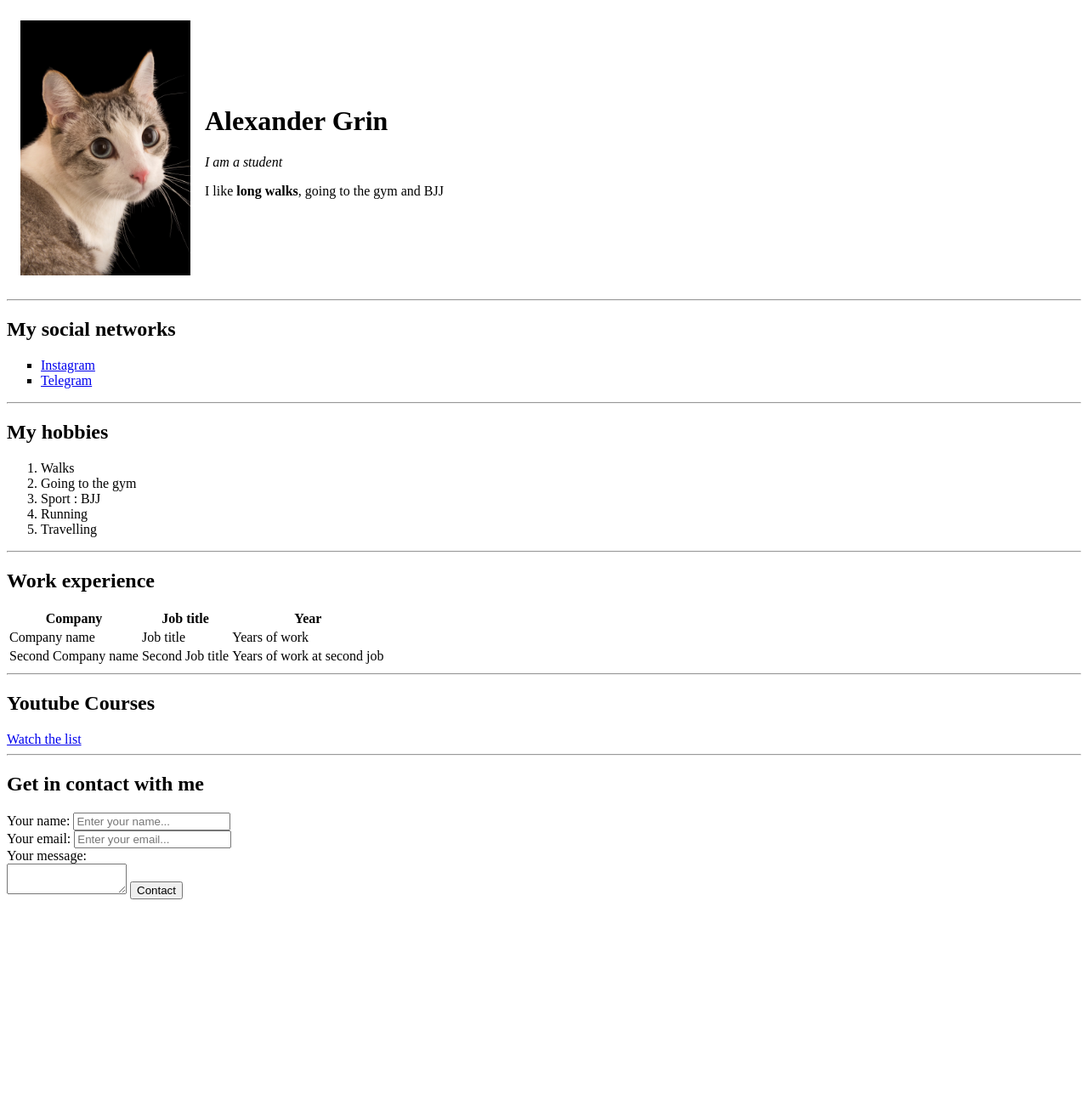
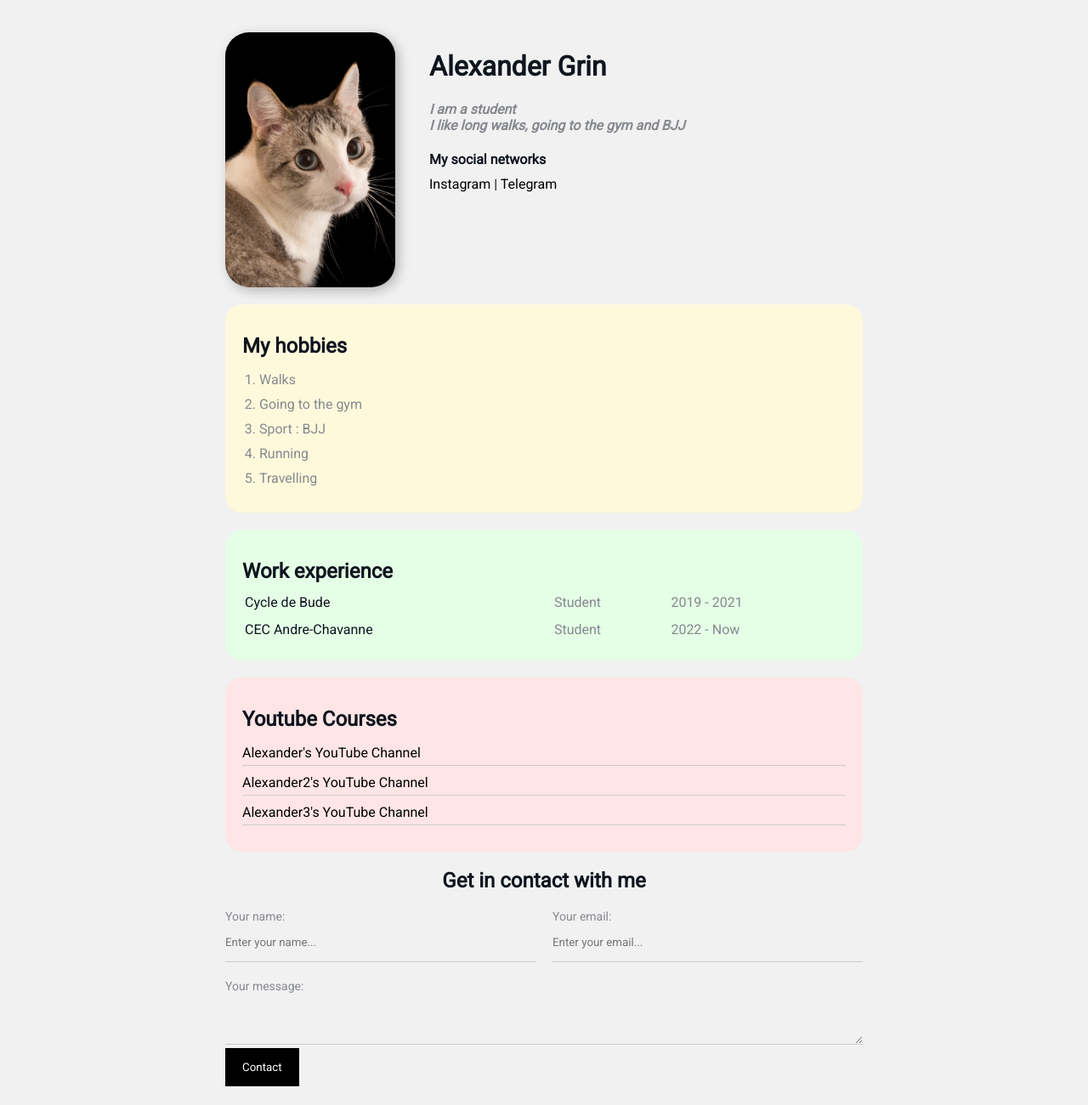
Before and after one commit to asfa50/CV, a plain HTML site: page index.html in a window 1280 px wide. Shown: the top 1300 px of the page at 85% size. Before the commit the page ends 1066 px from the top, so only its background shows below. Drawn offline with Linux system fonts and the light colour scheme.

Commit message:
Updated CV

```diff
--- a/index.html
+++ b/index.html
@@ -3,95 +3,103 @@
 <head>
     <meta charset="UTF-8">
     <title>asfa50's Website</title>
+    <link href="styles.css" rel="stylesheet"/>
 </head>
 <body>
-    <table cellspacing="15">
-<tr>
-    <td>
-        <img src="avatar.avif" width="200" alt="Cat Picture">
-    </td>
-    <td>
+<div class="container">
+<div class="info">
+ <img src="avatar.avif" alt="Cat Picture" class="avatar">
+
+ <div class="info-text">
  <h1>Alexander Grin</h1>
-        <p><em>I am a student</em></p>
+ <p>I am a student</p>
  <p>I like <strong>long walks</strong>, going to the gym and BJJ</p>
-    </td>
-</tr>
+ <h4>My social networks</h4>
+ <a href="https://instagram.com/alexander.grn" target="_blank">Instagram</a>
+|
+ <a href="https://t.me/asfa50" target="_blank">Telegram</a>
+</div>
+</div>
 
-    </table>
-<hr>
 
-<h2>My social networks</h2>
-<ul type="square">
-<li><a href="https://instagram.com/alexander.grn" target="_blank">Instagram</a></li>
-<li><a href="https://t.me/asfa50" target="_blank">Telegram</a></li>
-</ul>
 
-<hr>
-
+<div class="card bg-yellow">
 <h2>My hobbies</h2>
-<ol>
+<ol class="list">
 <li>Walks</li>
 <li>Going to the gym</li>
 <li>Sport : BJJ</li>
 <li>Running</li>
 <li>Travelling</li>
 </ol>
+</div>
 
-<hr>
 
+<div class="card bg-green">
 <h2>Work experience</h2>
-<table>
+<table class="table">
     <tr>
-         <th>Company</th>
-          <th>Job title</th>
-         <th>Year</th>
+        <td>Cycle de Bude</td>
+        <td>Student</td>
+        <td>2019 - 2021</td>
     </tr>
     <tr>
-        <td>Company name</td>
-        <td>Job title</td>
-        <td>Years of work</td>
+        <td>CEC Andre-Chavanne</td>
+        <td>Student</td>
+        <td>2022 - Now</td>
     </tr>
-    <tr>
-        <td>Second Company name</td>
-        <td>Second Job title</td>
-        <td>Years of work at second job</td>
-    </tr>
+   </table>
+</div>
 
-</table>
+<div class="card bg-red">
+<h2>Youtube Courses</h2>
+<ul class="link-list">
+    <li>
+        <a href="https://youtube.com/alexander">Alexander's YouTube Channel</a>
+    </li>
+    <li>
+        <a href="https://youtube.com/alexander2">Alexander2's YouTube Channel</a>
+    </li>
+    <li>
+        <a href="https://youtube.com/alexander3">Alexander3's YouTube Channel</a>
+    </li>
+</ul>
+</div>
 
-<hr>
 
-<h2>Youtube Courses</h2>
-<a href="youtube.html">Watch the list</a>
-
-<hr>
-
+<div class="contact">
 <h2>Get in contact with me</h2>
 
 <form action="/">
+    <div class="row">
+        <div class="form-group">
             <label for="name">Your name:</label>
             <input type="text" id="name"
             placeholder="Enter your name...">
+    </div>
 
-<br>
-
+    <div class="form-group">
         <label for="email">Your email:</label>
         <input type="email" id="email"
         placeholder="Enter your email...">
+    </div>
+</div>
 
-<br>
+<div class="form-group">
+<label for="text">Your message:</label>
+<textarea name="" id="text" cols="15" rows="2"></textarea>
+</div>
 
-
-<label for="text">Your message:</label>
-
-<br>
-
-<textarea name="" id="text" cols="15" rows="2"></textarea>
-
-
-    <input type="submit" value="Contact">
+<input class="btn" type="submit" value="Contact">
 </form>
 
+<div class="position">
+    <div class="box">
 
+    </div>
+  </div>
+</div>
+
+<div style="margin-bottom: 500px;"></div>
 </body>
 </html>
--- /dev/null
+++ b/styles.css
@@ -0,0 +1,230 @@
+@import url('https://fonts.googleapis.com/css2?family=Roboto&display=swap');
+
+/** {
+  padding: 0;
+  margin: 0;
+} */
+
+body {
+  background-color: #f1f1f1;
+  color: #0f141e;
+
+  font:normal 16px 'Roboto', sans-serif;
+
+
+}
+
+a {
+  color: black;
+  text-decoration: none;
+}
+
+a:hover {
+  text-decoration: underline;
+}
+
+a:active {
+  color: blue;
+}
+
+a:visited {
+  color: grey;
+}
+
+.avatar {
+  width: 200px;
+  border-radius: 28px;
+  box-shadow: 4px 4px 14px rgba(0, 0, 0, 0.25);
+}
+
+.info {
+  display: flex;
+  margin-bottom: 20px;
+}
+
+.info-text {
+  margin-left: 40px;
+}
+
+@media (max-width: 700px) {
+  .info {
+    text-align: center;
+    display: block;
+  }
+}
+
+.info-text h4 {
+  margin-bottom: 10px;
+}
+
+.info p {
+  color: #86898F;
+  margin: 0;
+  font-style: italic;
+  font-weight: bold;
+  text-decoration: none;
+  /* text-transform: uppercase; */
+  /* letter-spacing: 5px; */
+  /* word-spacing: 42px; */
+}
+
+/* Box Model */
+.container {
+  max-width: 750px;
+  margin: auto;
+  padding-top: 30px;
+}
+
+/* .social {
+  background: green;
+  /* padding: 15px; */
+  /* padding: 15px 40px; */
+  /* padding: 15px 20px 25px 30px; */
+  /*padding-top: 15px;
+  padding-right: 20px;
+  padding-bottom: 25px;
+  padding-left: 30px;
+  margin: 5px;
+
+  border: 5px solid red;
+  border-bottom-style: dotted;
+  border-top-width: 15px;
+  border-right-color: blue;
+}*/
+
+/* .box-model > div {
+  float: left;
+  background: black;
+  height: 200px;
+  border: 4px solid red;
+  width: 25%;
+  box-sizing: border-box;
+} */
+
+.bg-yellow {
+  background: #fff9dc;
+}
+
+.bg-green {
+    background: #e5ffe7;
+  }
+
+  .bg-red {
+    background: #ffe5e5;
+  }
+
+.card {
+  padding: 15px 20px;
+  margin-bottom: 20px;
+  border-radius: 20px;
+}
+
+.card h2 {
+  margin-bottom: 10px;
+}
+
+.list {
+  padding: 0 20px;
+}
+
+.list li {
+  color: #86898F;
+  margin-bottom: 10px;
+}
+
+.table {
+  width: 100%;
+}
+
+.table td {
+  padding-bottom: 10px;
+}
+
+.table td:nth-child(2),
+.table td:nth-child(3){
+  color: #86898F;
+}
+
+/* .table tr:nth-child(odd){
+  background: red;
+} */
+
+.link-list {
+  list-style: none;
+  padding: 0;
+}
+
+.link-list li {
+  margin-bottom: 10px;
+  padding-bottom: 5px;
+  border-bottom: 1px solid #ccc;
+}
+
+.contact h2 {
+  text-align: center;
+}
+
+.form-group label {
+  display: block;
+  font-size: 14px;
+  color: #86898F;
+}
+
+.form-group input,
+.form-group textarea {
+  width: 100%;
+  box-sizing: border-box;
+  border: none;
+  background: transparent;
+  border-bottom: 1px solid #ccc;
+  color: black;
+  padding: 15px 0 15px;
+  outline: none;
+  font-family: inherit;
+}
+
+.row {
+  display: flex;
+  margin-bottom: 20px;
+}
+
+.row > .form-group {
+  width: 50%;
+  margin-right: 20px;
+}
+
+.row > .form-group:last-child {
+  margin-right: 0px;
+}
+
+.btn {
+  background: black;
+  padding: 15px 20px;
+  color: #FFF;
+  border: none;
+  font-family: inherit;
+  cursor: pointer;
+}
+
+.btn:hover {
+  opacity: 0.9;
+}
+
+/* Position */
+
+/* .position {
+  position: relative;
+  border: 4px solid black;
+  margin-top: 40px;
+  padding: 20px;
+  height: 300px;
+}
+
+.box {
+  position: fixed;
+  top: 0%;
+  left: 0px;
+  width: 100%;
+  height: 50px;
+  background: lightcoral;
+} */
```
Lines whose indentation alone changed are shown as unchanged.
